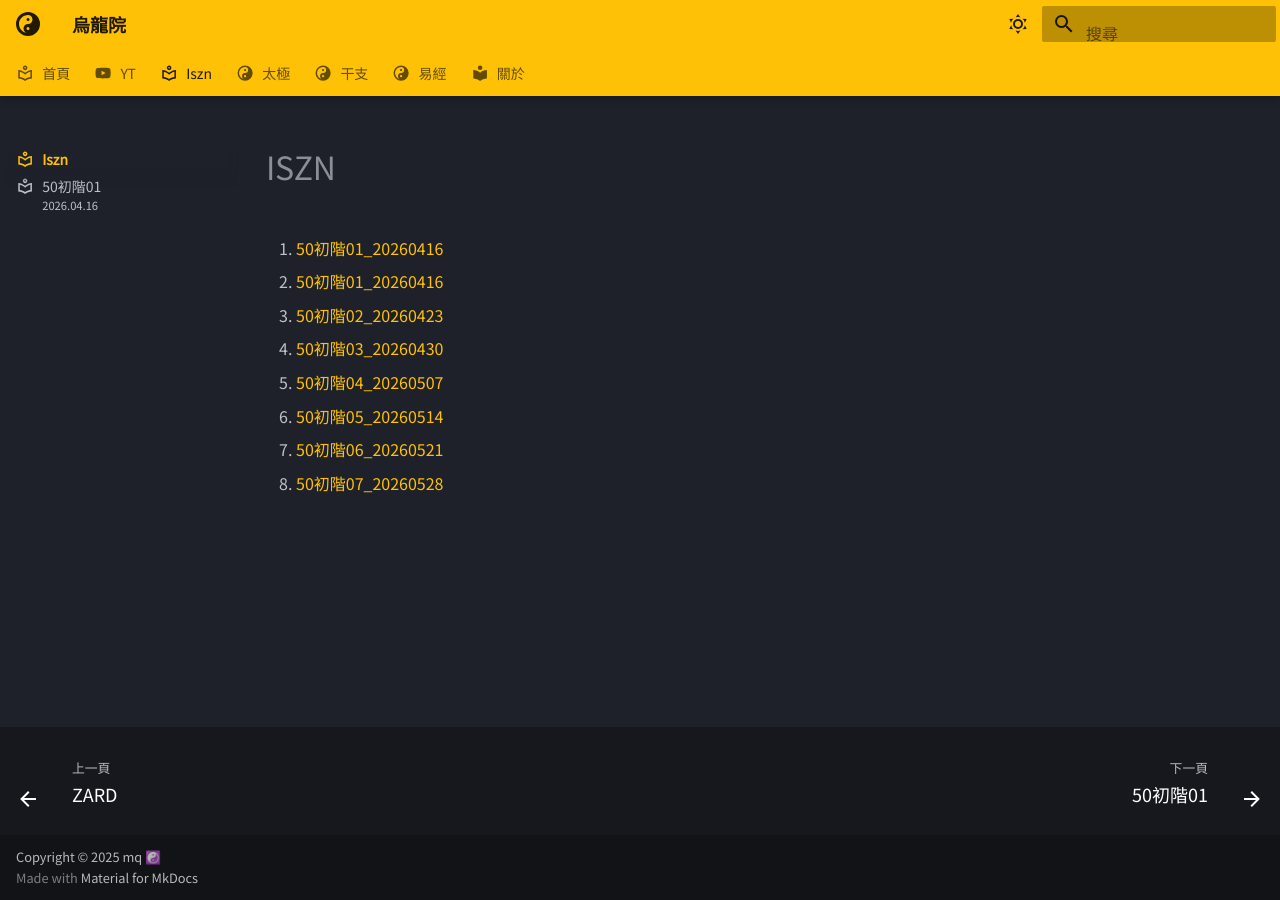
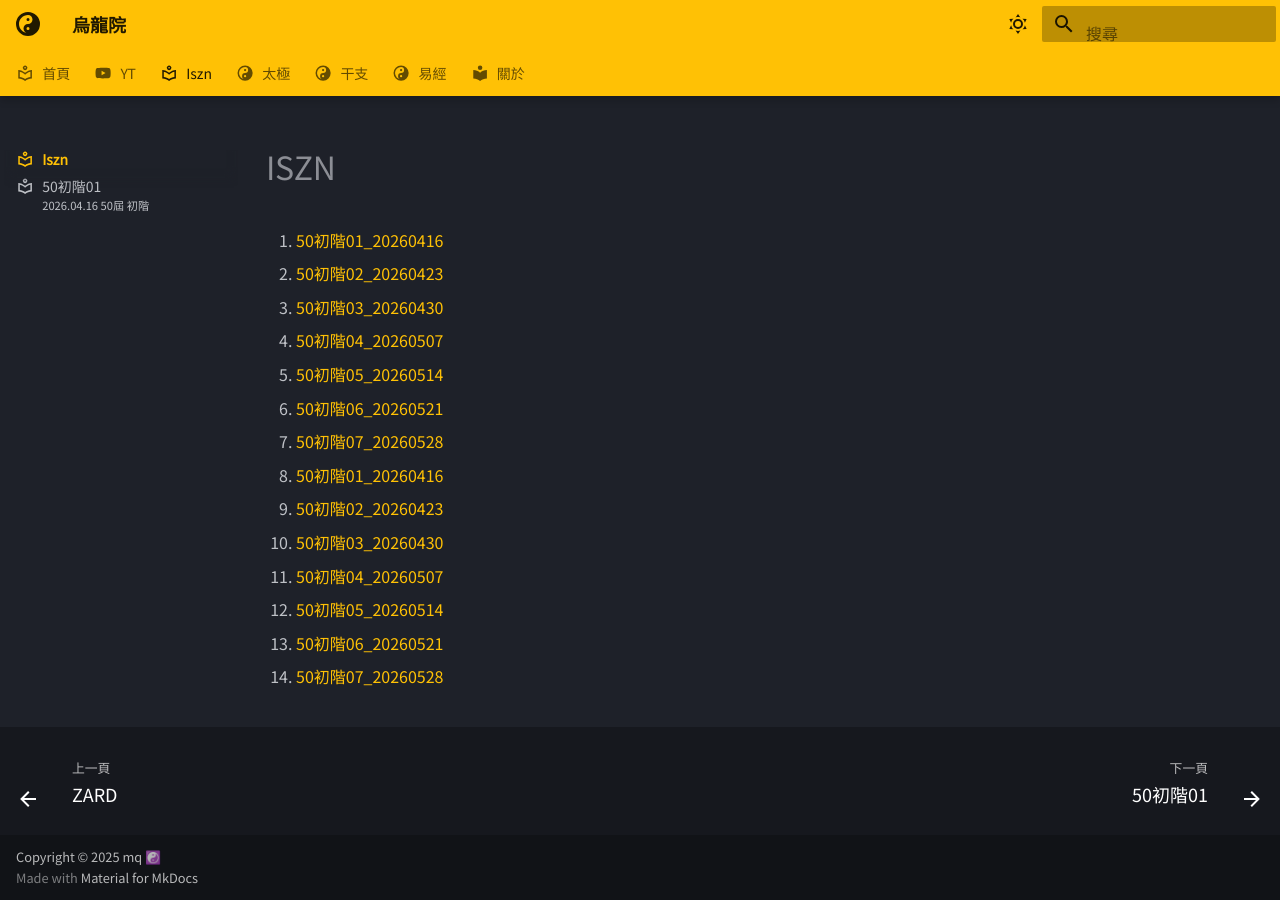
Before and after one commit to oolongyuan/oolongyuan.github.io, an MkDocs documentation site: the page built from docs/iszn/index.md, in a window 1280 px wide. Built offline with MkDocs 1.6.1 and Material for MkDocs 9.7.7, drawn with Linux system fonts in a browser that asks for light colours; some web fonts are replaced.

Commit message:
corrected formatting

```diff
--- a/docs/iszn/index.md
+++ b/docs/iszn/index.md
@@ -6,7 +6,17 @@ subtitle:
 
 # ISZN
 
- 1. [50初階01_20260416](/iszn/class01/)
+ 1. [50初階01_20260416](/iszn/class_01/)
+ 1. [50初階02_20260423](/iszn/class_02/)
+ 1. [50初階03_20260430](/iszn/class_03/)
+ 1. [50初階04_20260507](/iszn/class_04/)
+ 1. [50初階05_20260514](/iszn/class_05/)
+ 1. [50初階06_20260521](/iszn/class_06/)
+ 1. [50初階07_20260528](/iszn/class_07/)
+
+
+
+
 
  1. [50初階01_20260416](https://iframe.mediadelivery.net/embed/431082/e5ddc1fb-1711-4a39-840f-a7afd6e9a5ee?autoplay=false){target="_blank"}
 
```
Also changed, not shown: docs/iszn/class_01.md (+2 -6 lines).
